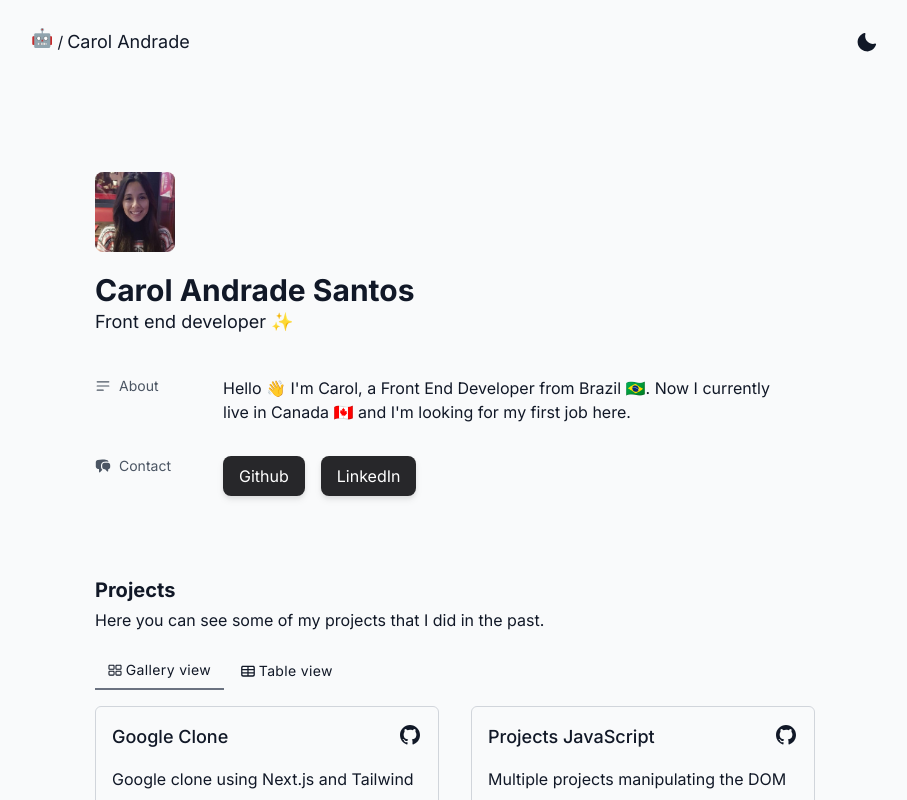
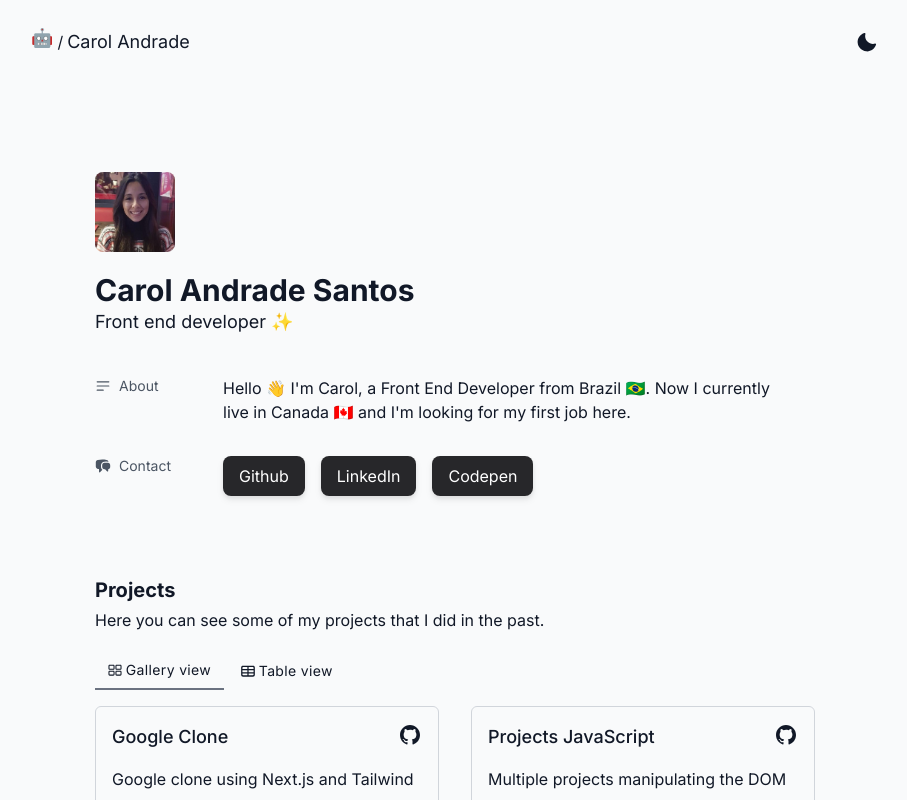
Before and after one commit to carolandrade1/carolandrade.dev, a Next.js app: page / in a window 1280 px wide. Shown: the top 800 px of the page, without its empty margins (185-1092 px from the left). Built offline with nearby package versions, Linux system fonts and the light colour scheme.

Commit message:
refactor: update introduction section with map

```diff
--- a/components/introduction.tsx
+++ b/components/introduction.tsx
@@ -31,8 +31,12 @@ export function IntroductionSection() {
                     Contact
                 </h3>
                 <div className="flex flex-wrap gap-4">
-                    <ButtonBg href={"https://github.com/carolandrade1"} color={ButtonColor.zinc} text={info.introductionSection.contact[0].name} />
-                    <ButtonBg href={"https://www.linkedin.com/in/carolandrade1/"} color={ButtonColor.zinc} text={info.introductionSection.contact[1].name} />
+                    {info.introductionSection.contact.map((item) => {
+                        return (
+                            <ButtonBg key={item.contactId} href={item.url} color={ButtonColor.zinc} text={item.name} />
+                            )
+                        }
+                    )}
                 </div>
             </div>
         </div>
```
